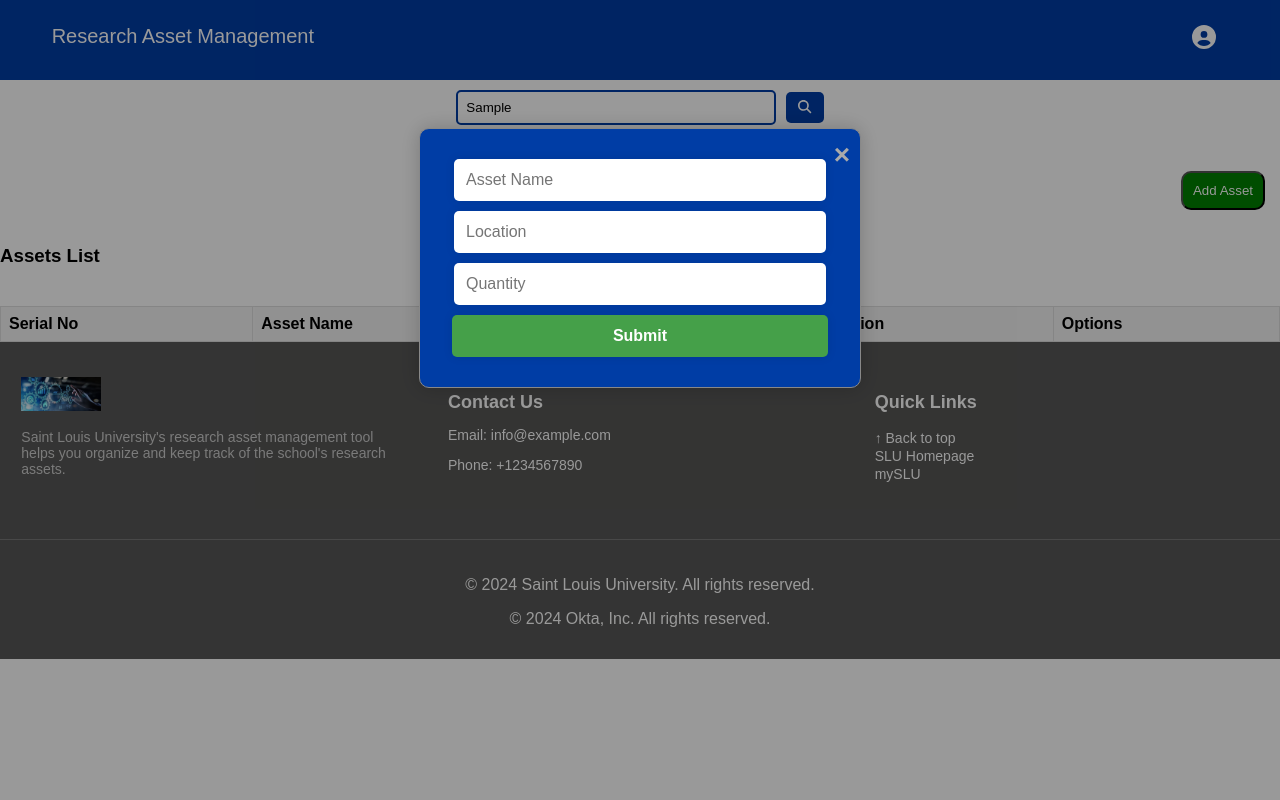
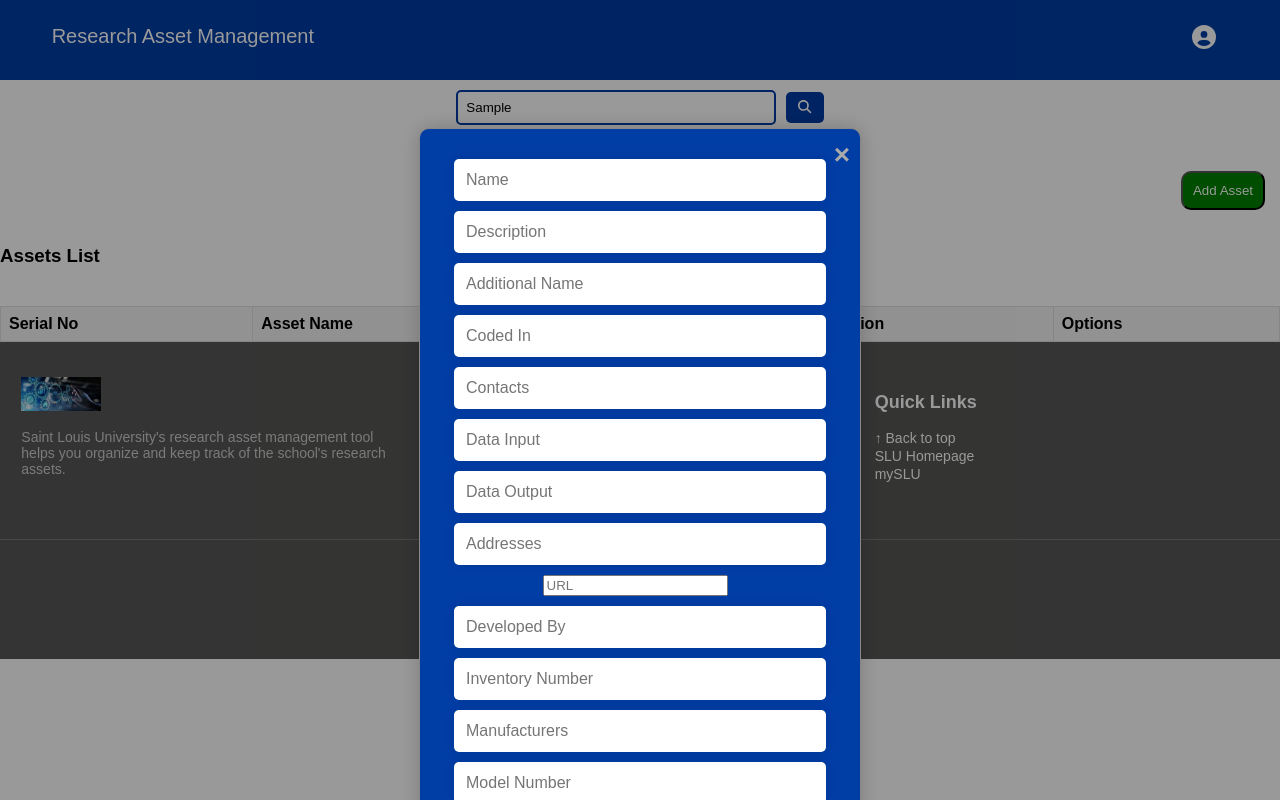
Before and after one commit to slu-csci-5030/RAM_Team_SLU, a React (Vite) app in the folder Frontend/: page /loggedIn in a window 1280 px wide. Both pictures are taken after typing "Sample" into the empty fields and a click on the button "Add Asset". Built offline with nearby package versions, Linux system fonts and the light colour scheme.

Commit message:
Updated fields to the add asset form

```diff
--- a/Frontend/src/components/AddAsset.jsx
+++ b/Frontend/src/components/AddAsset.jsx
@@ -3,9 +3,38 @@ import "../assets/Styles/AddAsset.css";
 
 function AddAsset({ onAdd }) {
   const [asset, setAsset] = useState({
-    assetName: "",
-    location: "",
-    quantity: "",
+    name: "",
+    description: "",
+    additionalName: "",
+    codedIn: "",
+    contacts: "",
+    dataInput: "",
+    dataOutput: "",
+    addresses: "",
+    url: "",
+    developedBy: "",
+    inventoryNumber: "",
+    manufacturers: "",
+    modelNumber: "",
+    feeForService: false,
+    protocol: "",
+    restrictions: [],
+    serviceFeeUrl: "",
+    algorithm: "",
+    operatingSystem: "",
+    licence: "",
+    purpose: "",
+    version: "",
+    subType: "",
+    startDate: "",
+    finishDate: "",
+    trainingAvailable: false,
+    contactOrganisation: "",
+    contactEmail: "",
+    contactPhone: "",
+    capabilities: [],
+    availableForUse: "",
+    contactUrl: ""
   });
   const [showModal, setShowModal] = useState(false);
   const [assetsList, setAssetsList] = useState([]);
@@ -16,16 +45,47 @@ function AddAsset({ onAdd }) {
   };
 
   const handleAdd = () => {
-    if (
-      asset.assetName.trim() !== "" &&
-      asset.location.trim() !== "" &&
-      asset.quantity.trim() !== ""
-    ) {
+    if (Object.values(asset).every(val => val !== "")) {
       const newAssetsList = [...assetsList, asset];
       setAssetsList(newAssetsList);
-      onAdd(asset); // You can remove this line if you don't need the parent to know about the new asset
-      setAsset({ assetName: "", location: "", quantity: "" });
-      setShowModal(false); // Close the modal after adding asset
+      onAdd(asset);
+      setAsset({
+        name: "",
+        description: "",
+        additionalName: "",
+        codedIn: "",
+        contacts: "",
+        dataInput: "",
+        dataOutput: "",
+        addresses: "",
+        url: "",
+        developedBy: "",
+        inventoryNumber: "",
+        manufacturers: "",
+        modelNumber: "",
+        feeForService: false,
+        protocol: "",
+        restrictions: [],
+        serviceFeeUrl: "",
+        algorithm: "",
+        operatingSystem: "",
+        licence: "",
+        purpose: "",
+        version: "",
+        subType: "",
+        startDate: "",
+        finishDate: "",
+        trainingAvailable: false,
+        contactOrganisation: "",
+        contactEmail: "",
+        contactPhone: "",
+        capabilities: [],
+        availableForUse: "",
+        contactUrl: ""
+      });
+      setShowModal(false);
+    } else {
+      alert("Please fill in all fields");
     }
   };
 
@@ -43,30 +103,259 @@ function AddAsset({ onAdd }) {
             <span className="close" onClick={() => setShowModal(false)}>
               &times;
             </span>
-            {/* Add your form elements here */}
             <input
               type="text"
-              placeholder="Asset Name"
-              value={asset.assetName}
+              placeholder="Name"
+              value={asset.name}
               onChange={handleChange}
               className="add-asset-input"
-              name="assetName"
+              name="name"
             />
             <input
               type="text"
-              placeholder="Location"
-              value={asset.location}
+              placeholder="Description"
+              value={asset.description}
               onChange={handleChange}
               className="add-asset-input"
-              name="location"
+              name="description"
             />
             <input
               type="text"
-              placeholder="Quantity"
-              value={asset.quantity}
+              placeholder="Additional Name"
+              value={asset.additionalName}
               onChange={handleChange}
               className="add-asset-input"
-              name="quantity"
+              name="additionalName"
+            />
+            <input
+              type="text"
+              placeholder="Coded In"
+              value={asset.codedIn}
+              onChange={handleChange}
+              className="add-asset-input"
+              name="codedIn"
+            />
+            <input
+              type="text"
+              placeholder="Contacts"
+              value={asset.contacts}
+              onChange={handleChange}
+              className="add-asset-input"
+              name="contacts"
+            />
+            <input
+              type="text"
+              placeholder="Data Input"
+              value={asset.dataInput}
+              onChange={handleChange}
+              className="add-asset-input"
+              name="dataInput"
+            />
+            <input
+              type="text"
+              placeholder="Data Output"
+              value={asset.dataOutput}
+              onChange={handleChange}
+              className="add-asset-input"
+              name="dataOutput"
+            />
+            <input
+              type="text"
+              placeholder="Addresses"
+              value={asset.addresses}
+              onChange={handleChange}
+              className="add-asset-input"
+              name="addresses"
+            />
+            <input
+              type="url"
+              placeholder="URL"
+              value={asset.url}
+              onChange={handleChange}
+              className="add-asset-input"
+              name="url"
+            />
+            <input
+              type="text"
+              placeholder="Developed By"
+              value={asset.developedBy}
+              onChange={handleChange}
+              className="add-asset-input"
+              name="developedBy"
+            />
+            <input
+              type="text"
+              placeholder="Inventory Number"
+              value={asset.inventoryNumber}
+              onChange={handleChange}
+              className="add-asset-input"
+              name="inventoryNumber"
+            />
+            <input
+              type="text"
+              placeholder="Manufacturers"
+              value={asset.manufacturers}
+              onChange={handleChange}
+              className="add-asset-input"
+              name="manufacturers"
+            />
+            <input
+              type="text"
+              placeholder="Model Number"
+              value={asset.modelNumber}
+              onChange={handleChange}
+              className="add-asset-input"
+              name="modelNumber"
+            />
+            <label>
+              <input
+                type="checkbox"
+                checked={asset.feeForService}
+                onChange={(e) =>
+                  setAsset({ ...asset, feeForService: e.target.checked })
+                }
+              />
+              Fee for Service
+            </label>
+            <input
+              type="text"
+              placeholder="Protocol"
+              value={asset.protocol}
+              onChange={handleChange}
+              className="add-asset-input"
+              name="protocol"
+            />
+            <input
+              type="text"
+              placeholder="Service Fee URL"
+              value={asset.serviceFeeUrl}
+              onChange={handleChange}
+              className="add-asset-input"
+              name="serviceFeeUrl"
+            />
+            <input
+              type="text"
+              placeholder="Algorithm"
+              value={asset.algorithm}
+              onChange={handleChange}
+              className="add-asset-input"
+              name="algorithm"
+            />
+            <input
+              type="text"
+              placeholder="Operating System"
+              value={asset.operatingSystem}
+              onChange={handleChange}
+              className="add-asset-input"
+              name="operatingSystem"
+            />
+            <input
+              type="text"
+              placeholder="Licence"
+              value={asset.licence}
+              onChange={handleChange}
+              className="add-asset-input"
+              name="licence"
+            />
+            <input
+              type="text"
+              placeholder="Purpose"
+              value={asset.purpose}
+              onChange={handleChange}
+              className="add-asset-input"
+              name="purpose"
+            />
+            <input
+              type="text"
+              placeholder="Version"
+              value={asset.version}
+              onChange={handleChange}
+              className="add-asset-input"
+              name="version"
+            />
+            <input
+              type="text"
+              placeholder="Sub Type"
+              value={asset.subType}
+              onChange={handleChange}
+              className="add-asset-input"
+              name="subType"
+            />
+            <input
+              type="date"
+              placeholder="Start Date"
+              value={asset.startDate}
+              onChange={handleChange}
+              className="add-asset-input"
+              name="startDate"
+            />
+            <input
+              type="date"
+              placeholder="Finish Date"
+              value={asset.finishDate}
+              onChange={handleChange}
+              className="add-asset-input"
+              name="finishDate"
+            />
+            <label>
+              <input
+                type="checkbox"
+                checked={asset.trainingAvailable}
+                onChange={(e) =>
+                  setAsset({ ...asset, trainingAvailable: e.target.checked })
+                }
+              />
+              Training Available
+            </label>
+            <input
+              type="text"
+              placeholder="Contact Organisation"
+              value={asset.contactOrganisation}
+              onChange={handleChange}
+              className="add-asset-input"
+              name="contactOrganisation"
+            />
+            <input
+              type="text"
+              placeholder="Contact Email"
+              value={asset.contactEmail}
+              onChange={handleChange}
+              className="add-asset-input"
+              name="contactEmail"
+            />
+            <input
+              type="text"
+              placeholder="Contact Phone"
+              value={asset.contactPhone}
+              onChange={handleChange}
+              className="add-asset-input"
+              name="contactPhone"
+            />
+            <input
+              type="text"
+              placeholder="Capabilities"
+              value={asset.capabilities}
+              onChange={handleChange}
+              className="add-asset-input"
+              name="capabilities"
+            />
+            <select
+              value={asset.availableForUse}
+              onChange={handleChange}
+              className="add-asset-input"
+              name="availableForUse"
+            >
+              <option value="">Choose availability</option>
+              <option value="Available">Available</option>
+              <option value="Not Available">Not Available</option>
+            </select>
+            <input
+              type="url"
+              placeholder="Contact URL"
+              value={asset.contactUrl}
+              onChange={handleChange}
+              className="add-asset-input"
+              name="contactUrl"
             />
             <button id="submitbutton" onClick={handleAdd}>
               Submit
@@ -77,15 +366,18 @@ function AddAsset({ onAdd }) {
 
       <div className="assets-list">
         <h3>Assets List</h3>
-        {/* <ul>
+        <ul>
           {assetsList.map((item, index) => (
             <li key={index}>
-              {item.assetName} - {item.location} - {item.quantity}
+              {/* Display asset details here */}
+              {/* Example: */}
+              {/* {item.name} - {item.description} */}
             </li>
           ))}
-        </ul> */}
+        </ul>
       </div>
     </>
   );
 }
+
 export default AddAsset;
```
